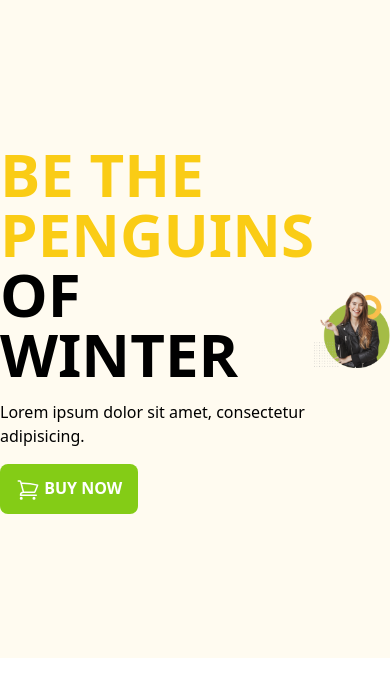
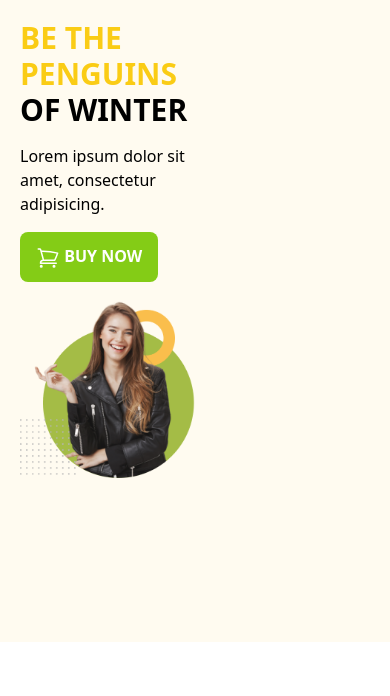
Before and after one commit to Torabarnob203311003/Penguin-Fashion, a plain HTML site: page index.html in a window 390 px wide. Drawn offline with nearby package versions, Linux system fonts and the light colour scheme.

Commit message:
responsive header done

```diff
--- a/index.html
+++ b/index.html
@@ -24,18 +24,18 @@
 <body>
 
  <!-- header start  -->
- <header class="bg-penguin py-36">
-            <section  class="container mx-auto flex items-center justify-around ">
+ <header class="bg-penguin  pb-36">
+            <section  class="container mx-auto p-5 sm:flex items-center justify-around ">
 
                   <div class="space-y-4">
-                    <h1 class="text-6xl uppercase font-bold   "> <span class="text-yellow-400">Be the Penguins
+                    <h1 class=" text-3xl w-1/2 sm:w-full uppercase bold  sm:text-6xl uppercase font-bold   "> <span class="text-yellow-400">Be the Penguins
                         </span>
                         <br>
                         <span>
                             of Winter</span>
 
                     </h1>
-                    <p>Lorem ipsum dolor sit amet, consectetur adipisicing.</p>
+                    <p class="w-1/2">Lorem ipsum dolor sit amet, consectetur adipisicing.</p>
                     <button class="uppercase
                                           bg-lime-500 text-white font-bold px-4 py-3 rounded-lg
 
@@ -46,7 +46,8 @@
                         </svg>
                         Buy now</button>
                   </div>
-                  <div><img src="images/model.png
+                  <div class="pt-4 sm:pt-0">
+                    <img class=" w-1/2 sm:w-full "src="images/model.png
                     " alt=""></div>
 
 
```
